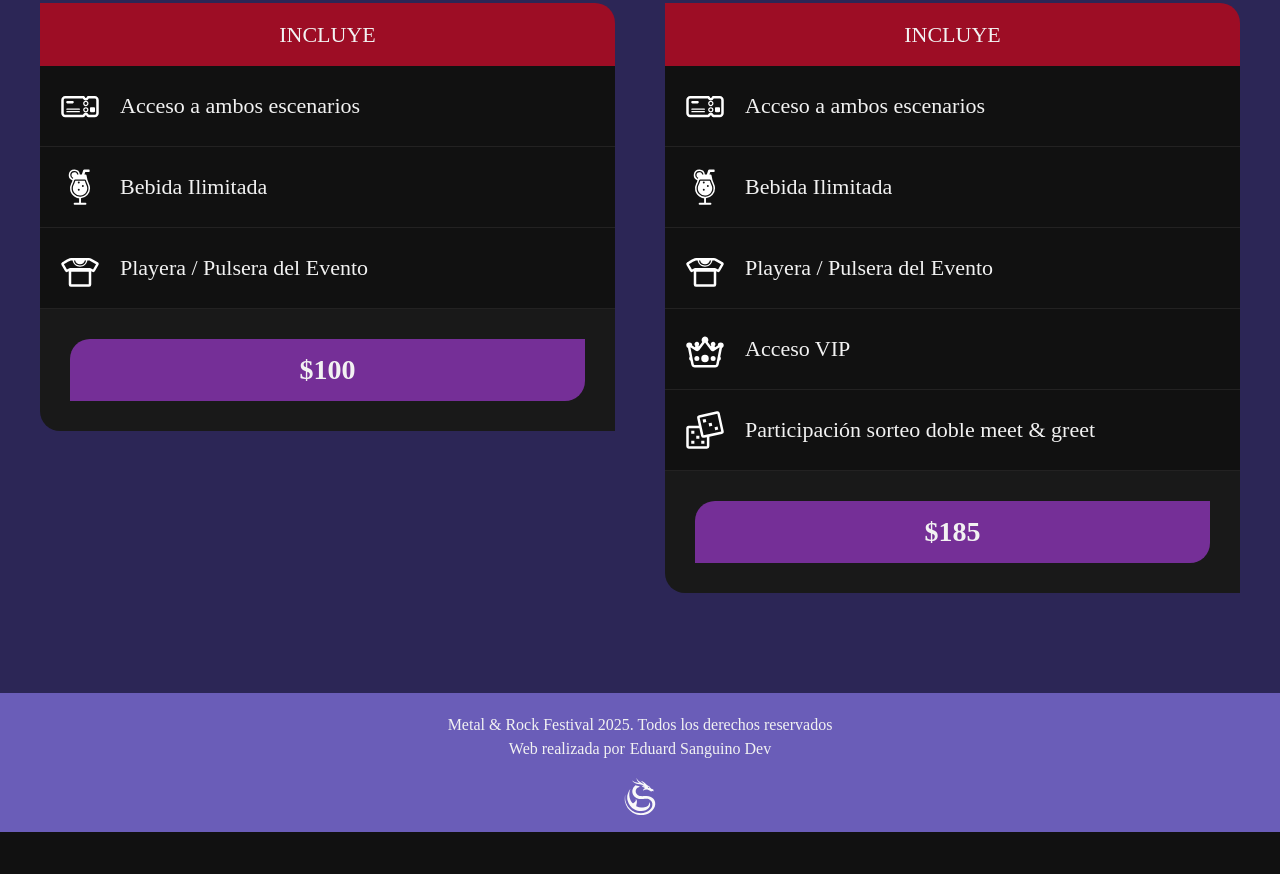
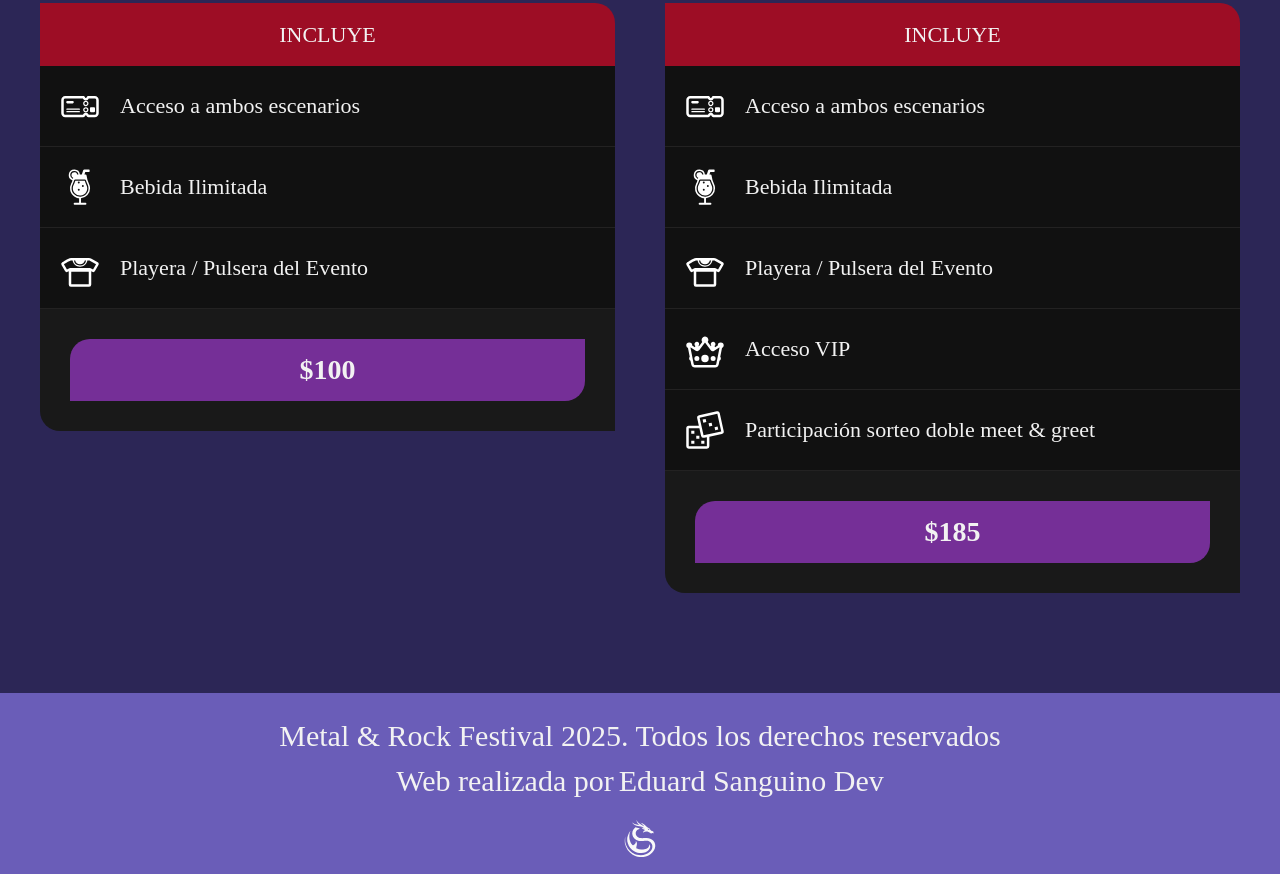
Before and after one commit to SanguinoCastro/MusicalFestival, a website: page index.html in a window 1280 px wide. Shown: the part 4237-5111 px from the top of the page. Before the commit the page ends 5069 px from the top, so only its background shows below. Drawn offline with Linux system fonts and the light colour scheme; a web font is replaced by a local one.

Commit message:
change font-size footer

```diff
--- a/src/scss/layout/_footer.scss
+++ b/src/scss/layout/_footer.scss
@@ -1,4 +1,5 @@
 @use 'base/variables' as v;
+@use 'base/mixins' as m;
 
 .footer {
     background-color: lighten(darkslateblue, 15%);
@@ -11,6 +12,9 @@
         &.flex{
             gap: 0.5rem;
 
+        }
+        @include m.tablet{
+            font-size: 3rem;
         }
 
     }
```
Also changed, not shown: build/css/app.css, 1 other file.
